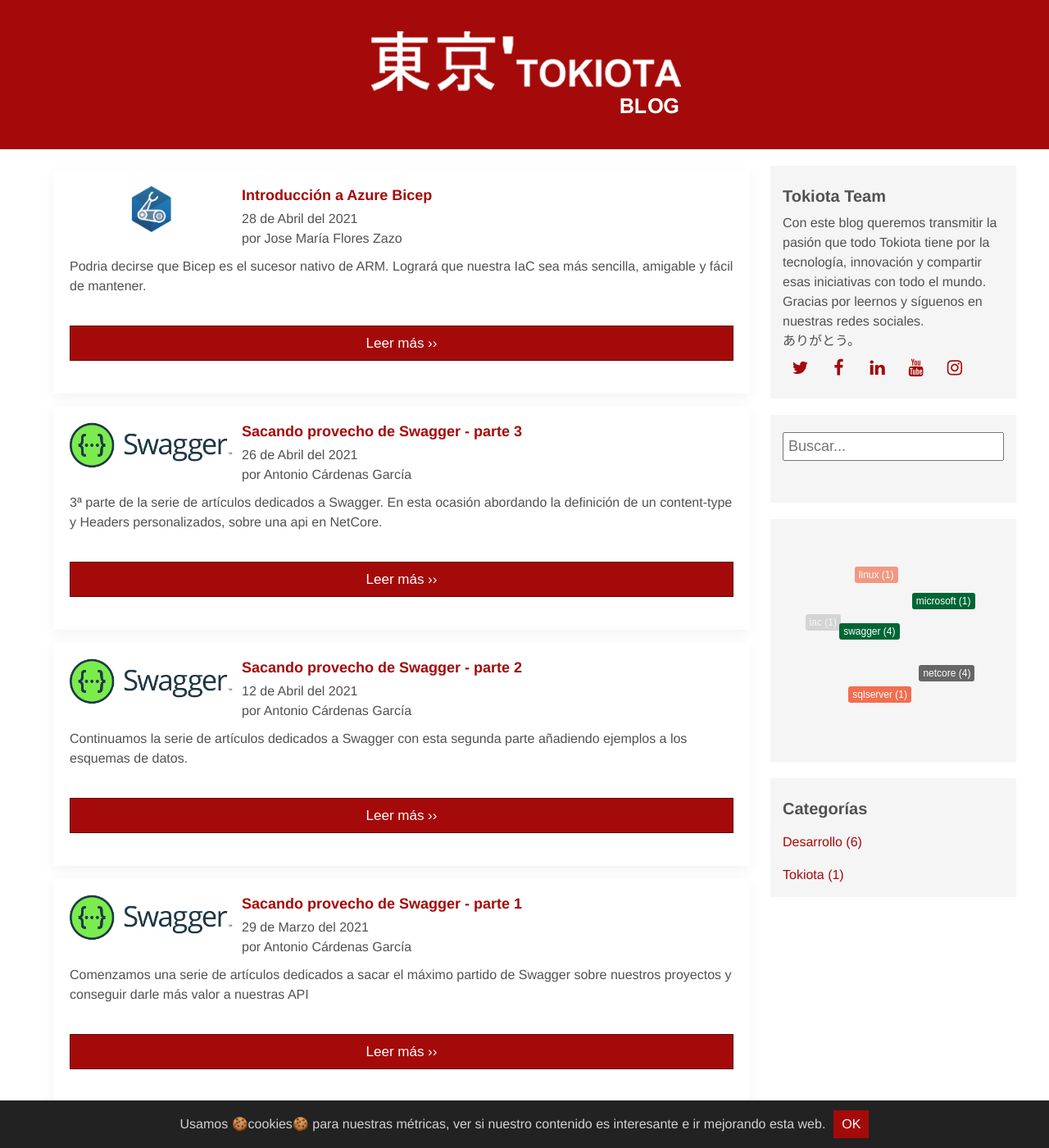
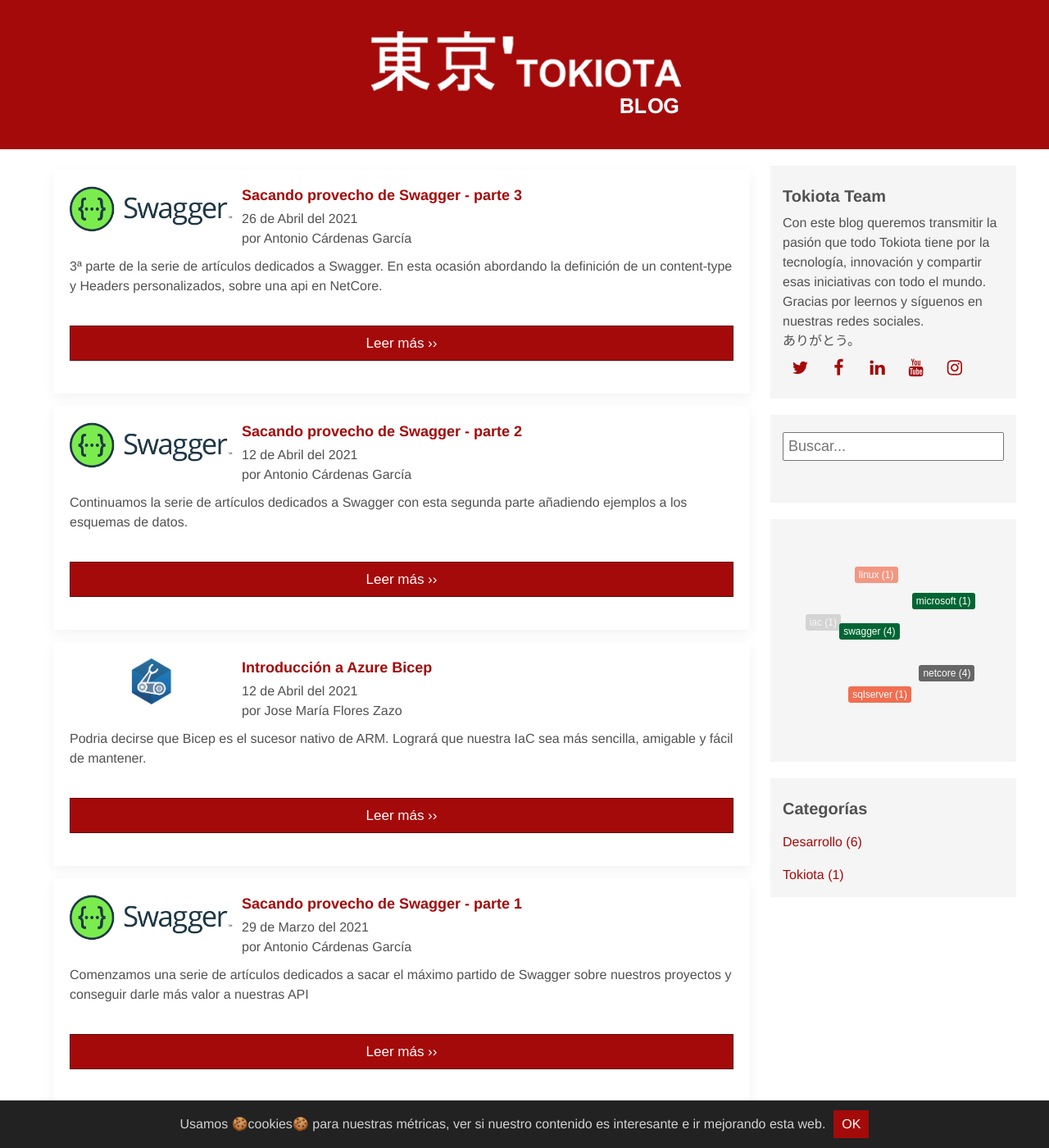
Before and after one commit to Tokiota/tokiota.github.com, a Jekyll site: the page built from index.html, in a window 1280 px wide and 1400 px high. Shown: the whole window at 82% size. Built offline with Jekyll 4.4.1, drawn with Linux system fonts in a browser that asks for light colours; the list of posts is cut into pages by our own code; comment, search, counter and statistics services are not loaded.

Commit message:
Change to  2021-04-12
Change to  2021-04-12

```diff
--- a/_posts/2021-04-28-IntroduccionAzureBicep.md
+++ b/_posts/2021-04-12-IntroduccionAzureBicep.md
@@ -1,14 +1,14 @@
 ---
 published: true
-date: 2021-04-28 04:00:00 +0100
+date: 2021-04-12 04:00:00 +0100
 layout: post
 title: "Introducción a Azure Bicep"
 summary: "Podria decirse que Bicep es el sucesor nativo de ARM. Logrará que nuestra IaC sea más sencilla, amigable y fácil de mantener."
 excerpt: "Azure ARM tiene sucesor y se llama Bicep. Descubre por qué."
 categories: [Desarrollo]
 tags: [iac, arm, bicep]
-featured_image: /public/uploads/2021/04/28-Introduccion-Azure-Bicep/logo.png
-pathToPublicFolder: "public/uploads/2021/04/28-Introduccion-Azure-Bicep"
+featured_image: /public/uploads/2021/04/12-Introduccion-Azure-Bicep/logo.png
+pathToPublicFolder: "public/uploads/2021/04/12-Introduccion-Azure-Bicep"
 author:
   name: "Jose María Flores Zazo"
   image: jose_maria_flores_zazo.jpg
```
Also changed, not shown: public/uploads/2021/04/12-Introduccion-Azure-Bicep/img01.png (renamed from public/uploads/2021/04/28-Introduccion-Azure-Bicep/img01.png), public/uploads/2021/04/12-Introduccion-Azure-Bicep/img02.png (renamed from public/uploads/2021/04/28-Introduccion-Azure-Bicep/img02.png), public/uploads/2021/04/12-Introduccion-Azure-Bicep/img03.png (renamed from public/uploads/2021/04/28-Introduccion-Azure-Bicep/img03.png), public/uploads/2021/04/12-Introduccion-Azure-Bicep/img04.png (renamed from public/uploads/2021/04/28-Introduccion-Azure-Bicep/img04.png), public/uploads/2021/04/12-Introduccion-Azure-Bicep/img05.png (renamed from public/uploads/2021/04/28-Introduccion-Azure-Bicep/img05.png), public/uploads/2021/04/12-Introduccion-Azure-Bicep/img06.png (renamed from public/uploads/2021/04/28-Introduccion-Azure-Bicep/img06.png), public/uploads/2021/04/12-Introduccion-Azure-Bicep/logo.png (renamed from public/uploads/2021/04/28-Introduccion-Azure-Bicep/logo.png).
